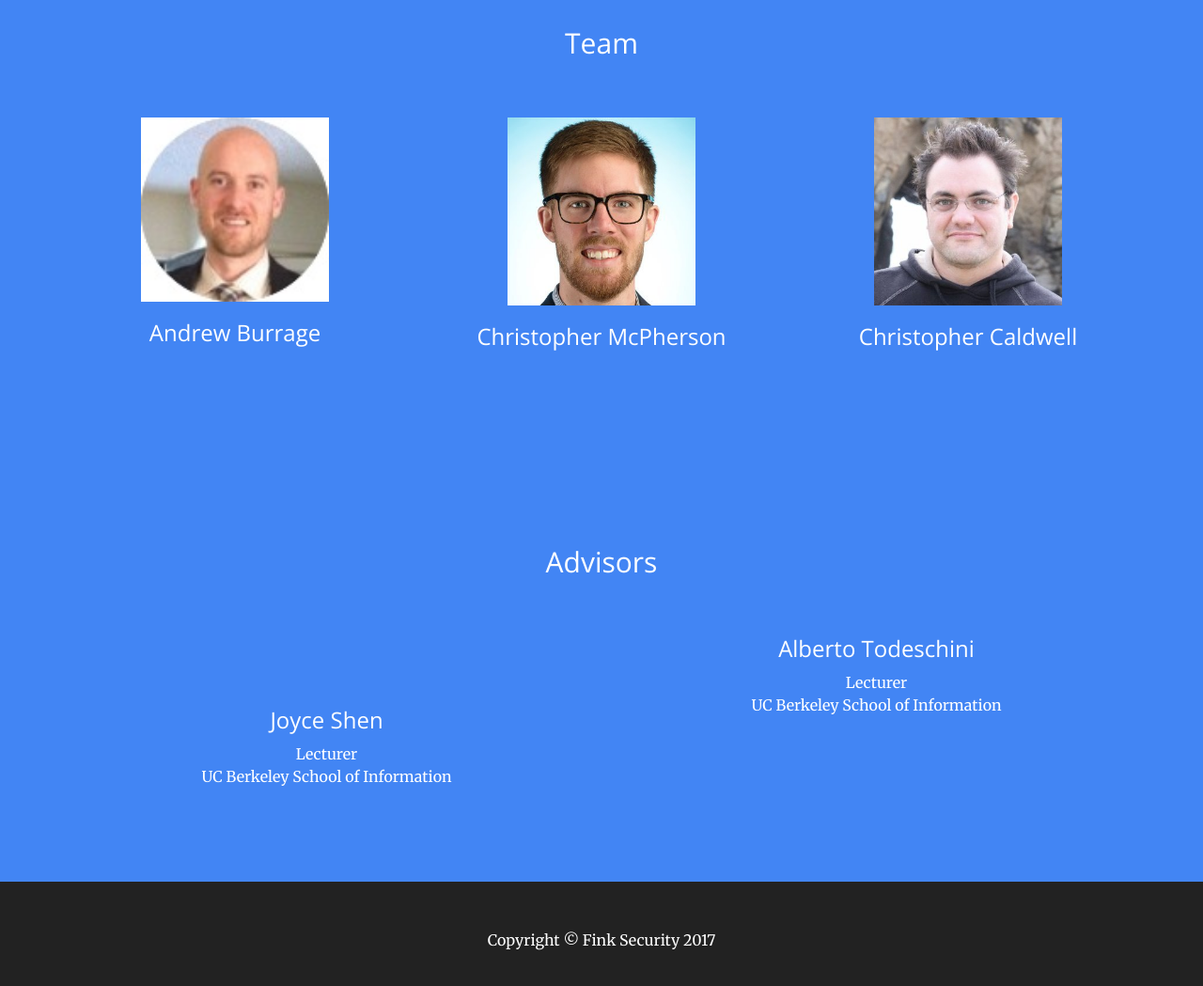
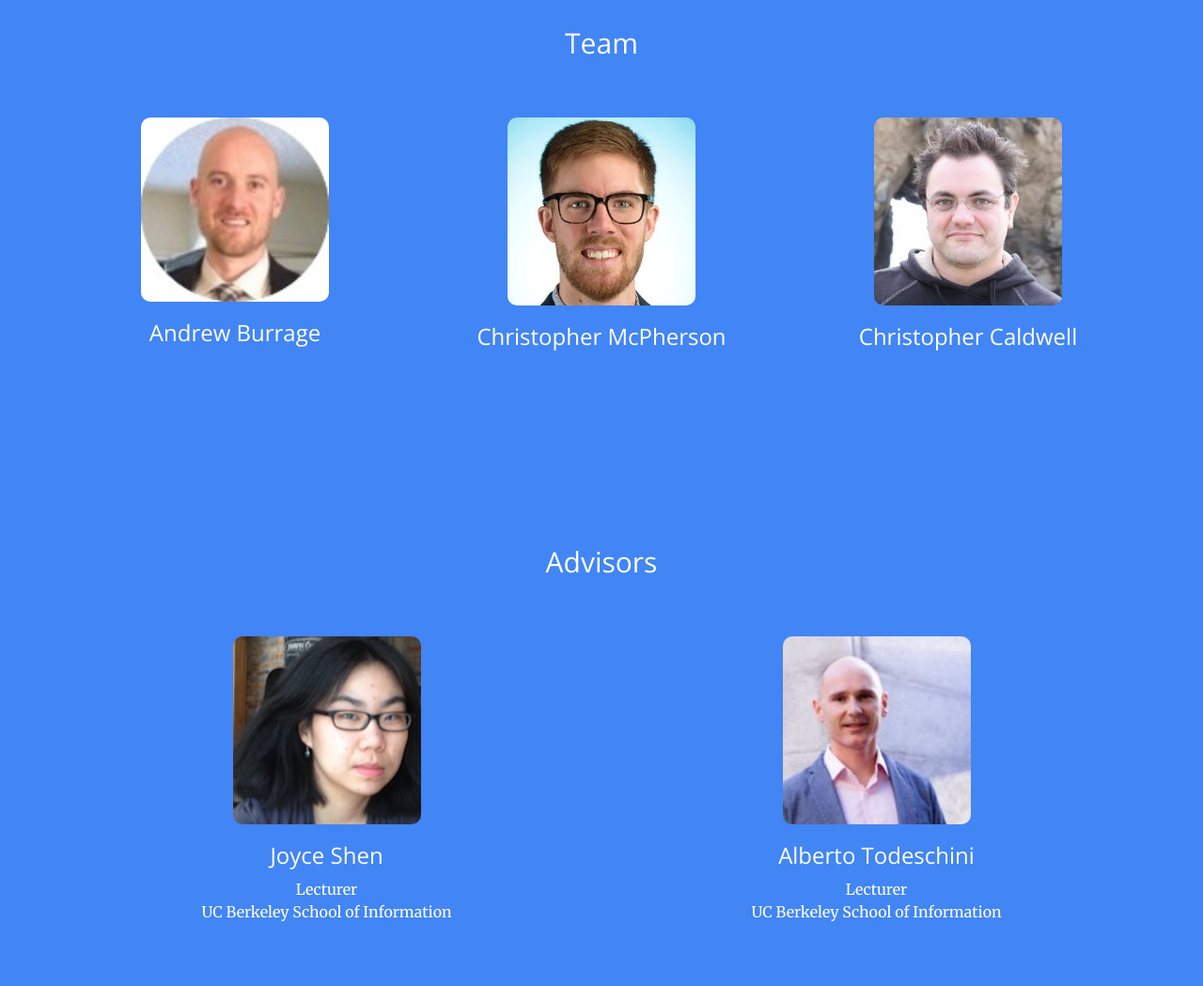
Before and after one commit to Fink-Security/FinkSecuritySite, a website: page index.html in a window 1280 px wide. Shown: the part 4080-5129 px from the top of the page at 94% size. Drawn offline with nearby package versions, Linux system fonts and the light colour scheme.

Commit message:
fixed images

```diff
--- a/index.html
+++ b/index.html
@@ -264,19 +264,19 @@
             <div class="row">
                 <div class="col-lg-4 col-md-4 text-center">
                     <div class="service-box">
-                        <i class="fa fa-4x l text-primary " ><img src="img/portfolio/thumbnails/andrew.jpg" alt="" width="200"></i>
+                        <i class="fa fa-4x l text-primary " ><img style="border-radius: 5%" src="img/portfolio/thumbnails/andrew.jpg" alt="" width="200"></i>
                         <h3>Andrew Burrage</h3>
                     </div>
                 </div>
                 <div class="col-lg-4 col-md-4 text-center">
                     <div class="service-box">
-                        <i class="fa fa-4x l text-primary "  ><img src="img/portfolio/thumbnails/chrism.jpg" alt="" width="200"></i>
+                        <i class="fa fa-4x l text-primary "  ><img style="border-radius: 5%" src="img/portfolio/thumbnails/chrism.jpg" alt="" width="200"></i>
                         <h3>Christopher McPherson</h3>
                     </div>
                 </div>
                 <div class="col-lg-4 col-md-4 text-center">
                     <div class="service-box">
-                        <i class="fa fa-4x l text-primary "  ><img src="img/portfolio/thumbnails/chrisc.jpg" alt="" width="200"></i>
+                        <i class="fa fa-4x l text-primary "  ><img style="border-radius: 5%" src="img/portfolio/thumbnails/chrisc.jpg" alt="" width="200"></i>
                         <h3>Christopher Caldwell</h3>
                     </div>
                 </div>
@@ -296,7 +296,7 @@
             <div class="row">
                 <div class="col-lg-6 col-md-12 text-center">
                     <div class="service-box">
-                        <i class="fa fa-4x l text-primary "  ><img src="img/portfolio/thumbnails/joyce.jpg" alt="" width="200"></i>
+                        <i class="fa fa-4x l text-primary "  ><img style="border-radius: 5%" src="img/portfolio/thumbnails/joyce.png" alt="" width="200"></i>
                         <h3>Joyce Shen</h3>
                         <p>Lecturer</p>
                         <p>UC Berkeley School of Information</p>
@@ -304,7 +304,7 @@
                 </div>
                 <div class="col-lg-6 col-md-12 text-center">
                     <div class="service-box">
-                        <!--<img src="img/portfolio/thumbnails/alberto.jpg" class="img-responsive" alt="">-->
+                        <i class="fa fa-4x l text-primary "  ><img style="border-radius: 5%" src="img/portfolio/thumbnails/alberto.jpg" alt="" width="200"></i>
                         <h3>Alberto Todeschini</h3>
                         <p>Lecturer</p>
                         <p>UC Berkeley School of Information</p>
```
